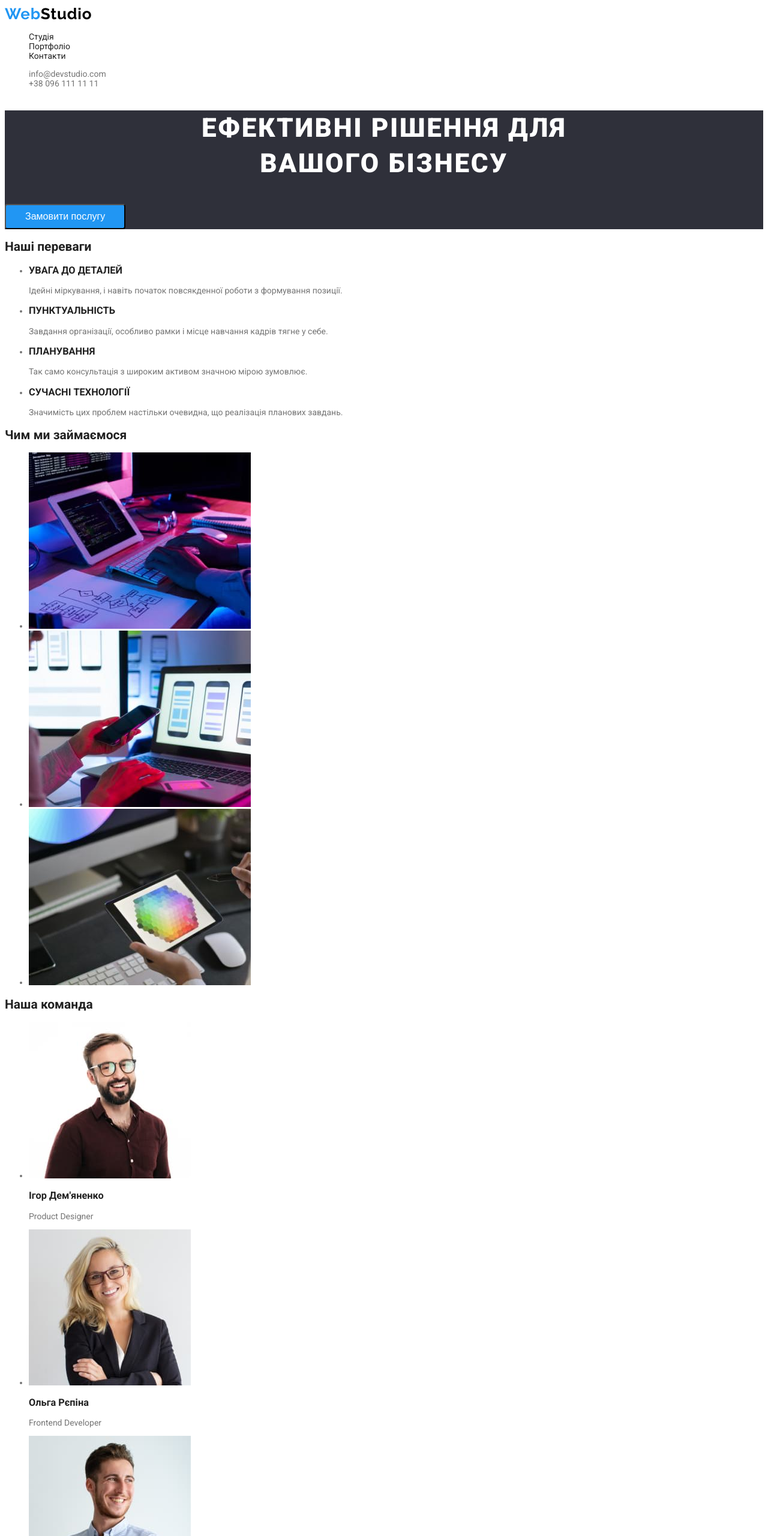
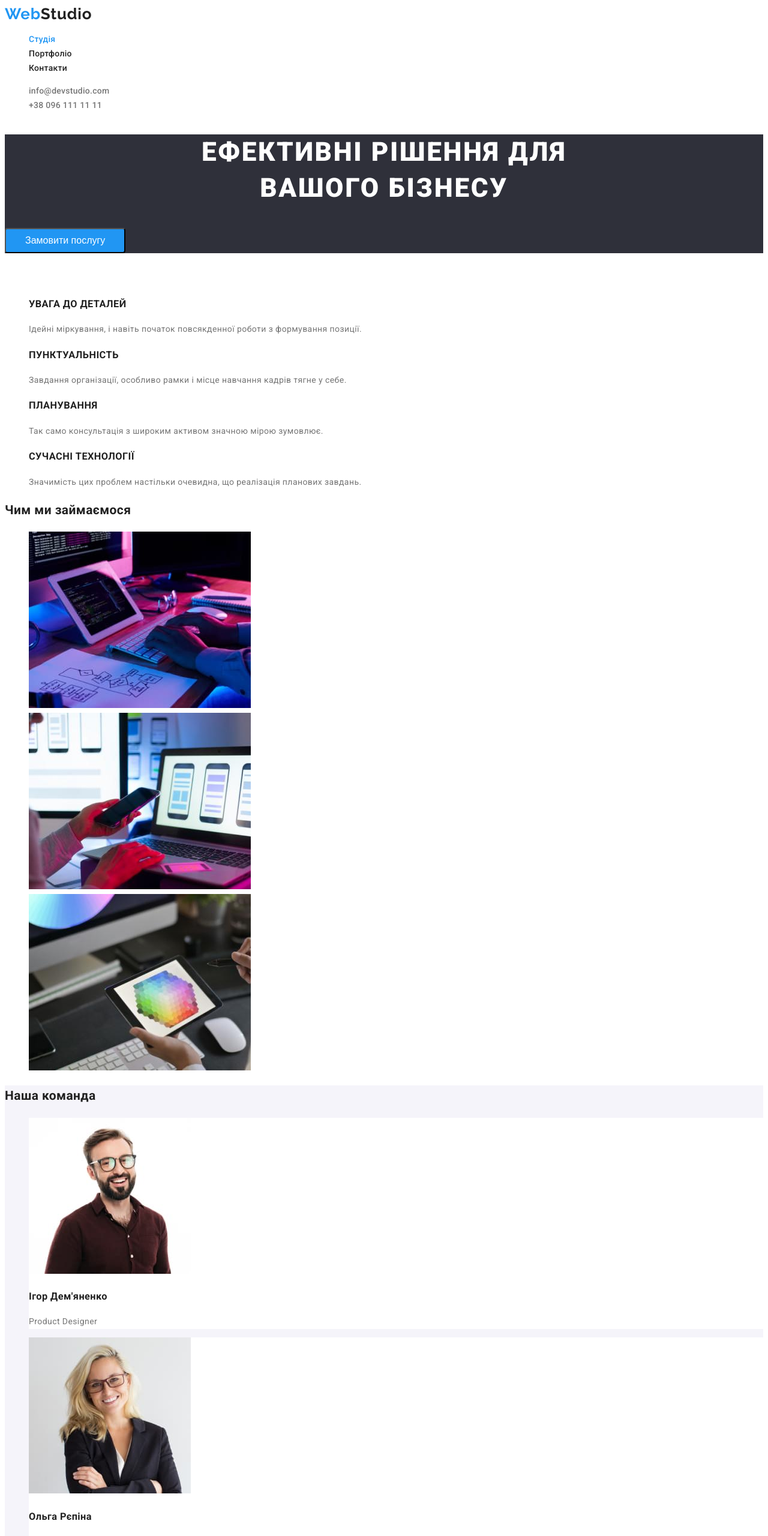
Before and after one commit to skyartartem/goit-markup-hw-02, a plain HTML site: page index.html in a window 1280 px wide. Shown: the top 2560 px of the page at 60% size. Drawn offline with Linux system fonts and the light colour scheme.

Commit message:
Final main index

```diff
--- a/css/styles.css
+++ b/css/styles.css
@@ -4,17 +4,22 @@
   --accent-color: #2196f3;
   --primary-text-color: #757575;
   --secondary-text-color: #212121;
+  --text-color-on-drk-bgrd:#ffffff;
+  --drk-bgrd-color: #2F303A;
 }
-
 
 /* Встановлює глобальні параметри на всю сторінку*/
 body {
-  font-family: "Roboto", sans-serif;
-  font-size: 14px;
-  font-style: normal;
+font-family: 'Roboto';
+font-style: normal;
+font-weight: 400;
+font-size: 14px;
+line-height: 1.71;
+letter-spacing: 0.03em;
   color: var(--primary-text-color);
   background-color: var(--main-bgrnd-color);
 }
+
 /* Приберає підкреслення з лінків*/
 .links {
   text-decoration: none;
@@ -24,7 +29,7 @@ body {
   list-style: none;
 }
 
-/* Стилізування логотипу */
+/* Стилізування логотипу капелюха */
 .logo {
   font-family: "Raleway";
   font-style: normal;
@@ -32,26 +37,43 @@ body {
   font-size: 26px;
   line-height: 31px;
   letter-spacing: 0.03em;
+  color: var(--accent-color);
   }
- .logo .accent {
-  color: var(--accent-color);
+
+.logo.black {
+  color: var(--secondary-text-color);
 }
-.logo .color-black {
-  color: #000000;
+
+/* Стилізація навігації */
+.site-nav .links {
+font-family: 'Roboto';
+font-style: normal;
+font-weight: 500;
+font-size: 14px;
+line-height: 1.14;
+letter-spacing: 0.02em;
+color: var(--secondary-text-color);
 }
-/* Стилізація навігації */
-.navigation-item {
-    color: var(--secondary-text-color);
+.site-nav .links.current {
+    color: var(--accent-color);
 }
-.navigation-item:hover,
-.navigation-item:focus
+.site-nav .links:hover,
+.site-nav .links:focus
  {
     color: var(--accent-color);
     text-shadow: 0px 4px 4px rgba(0, 0, 0, 0.25);
 }
+
+
 /* Стилізація контактів в капелюсі */
 .header-contact {
 color: var(--primary-text-color);
+font-family: 'Roboto';
+font-style: normal;
+font-weight: 500;
+font-size: 14px;
+line-height: 1.14;
+letter-spacing: 0.02em;
 }
 .header-contact:hover,
 .header-contact:focus
@@ -59,10 +81,12 @@ color: var(--primary-text-color);
 color: var(--accent-color);
 text-shadow: 0px 4px 4px rgba(0, 0, 0, 0.25);
 }
-/* Стилізація героя */
+
+/* Стилізація секції -герой- */
+
 .hero {
-background-color: #2F303A;
-color: var(--main-bgrnd-color);
+background-color: var(--drk-bgrd-color);
+color: var(--text-color-on-drk-bgrd);
     }
 .hero-title {
 font-style: normal;
@@ -77,19 +101,46 @@ text-transform: uppercase;
     font-size: 16px;
     text-align: center;
     background-color: var(--accent-color);
-    color: var(--main-bgrnd-color);
+    color: var(--text-color-on-drk-bgrd);
     padding: 10px 32px;
     border-radius: 4px;
 }
-h2,h3,h4 {color: var(--secondary-text-color);}
+/* встановлення ховера для кнопки форми чомусь не працює */
+/* .hero-buton:hover {
+    filter: drop-shadow(4px 4px 4px rgba(255, 255, 255, 0.43));
+} */
 
-.logo .color-white {
-  color: var(--main-bgrnd-color);
+/* Стилізуємо секцію -переваги- */
+
+.sec-benefits > .title-benefits {color: transparent;}
+.sec-benefits .title-item {color: var(--secondary-text-color);}
+
+/* Стилізуємо секцию -що ми робимо- */
+
+.sec-what .title {
+    color: var(--secondary-text-color);
 }
 
+/* Стилізуємо секцію -команда- */
+.sec-team {background-color:
+#F5F4FA;}
+.sec-team .title {
+    color: var(--secondary-text-color);
+}
+.sec-team .name-position {color: var(--secondary-text-color);}
+.position-card {background-color: var(--main-bgrnd-color);}
+
+/* Доповнює стилізацію нижнього логотипа */
+
+.logo.white {
+  color: var(--text-color-on-drk-bgrd);
+}
+
+/* Стилізация футера */
 .footer {
-    background-color: #2F303A;
+    background-color: var(--drk-bgrd-color);
 }
-.accent-color {color: var(--accent-color);}
-.color-white {color: var(--main-bgrnd-color);}
-.color-second {color: var(--primary-text-color);}
+/* .accent-color {color: var(--accent-color);} */
+.address {color: var(--text-color-on-drk-bgrd);}
+.mail {color: var(--primary-text-color);}
+.tel {color: var(--primary-text-color);}
--- a/index.html
+++ b/index.html
@@ -21,19 +21,24 @@
     <!-- Капелюх -->
     <header>
       <nav>
+
         <!-- Логотип чорний -->
+
         <a class="logo links" href="./index.html"
-          ><span class="accent">Web</span
-          ><span class="color-black">Studio</span></a
+          >Web<span class="logo black">Studio</span></a
         >
+
         <!-- Навігація -->
-        <ul class="list">
-          <li><a class="navigation-item links" href="./">Студія</a></li>
-          <li><a class="navigation-item links" href="./">Портфоліо</a></li>
-          <li><a class="navigation-item links" href="./">Контакти</a></li>
+
+        <ul class="site-nav list">
+          <li><a class="links current" href="./">Студія</a></li>
+          <li><a class="links" href="./portfolio.html">Портфоліо</a></li>
+          <li><a class="links" href="./">Контакти</a></li>
         </ul>
       </nav>
+
       <!-- Контакти в капелюсі чомусь окремо від навігаціі -->
+
       <ul class="list">
         <li>
           <a class="header-contact links" href="mailto:info@devstudio.com"
@@ -54,18 +59,19 @@
     <main>
 
       <!-- Герой -->
+
       <section class="hero">
         <h1 class="hero-title">Ефективні рішення для <br />вашого бізнесу</h1>
-        <!-- <a href="">Замовити послугу</a> -->
         <button class="hero-button" type="button">Замовити послугу</button>
       </section>
 
       <!-- Переваги -->
-      <section>
-        <h2>Наші переваги</h2>
-        <ul>
+
+      <section class="sec-benefits">
+        <h2 class="title-benefits">Наші переваги</h2>
+        <ul class="list">
           <li>
-            <h3>УВАГА ДО ДЕТАЛЕЙ</h3>
+            <h3 class="title-item">УВАГА ДО ДЕТАЛЕЙ</h3>
             <p>
               Ідейні міркування, і навіть початок повсякденної роботи з
               формування позиції.
@@ -73,7 +79,7 @@
           </li>
 
           <li>
-            <h3>ПУНКТУАЛЬНІСТЬ</h3>
+            <h3 class="title-item">ПУНКТУАЛЬНІСТЬ</h3>
             <p>
               Завдання організації, особливо рамки і місце навчання кадрів тягне
               у себе.
@@ -81,14 +87,14 @@
           </li>
 
           <li>
-            <h3>ПЛАНУВАННЯ</h3>
+            <h3 class="title-item">ПЛАНУВАННЯ</h3>
             <p>
               Так само консультація з широким активом значною мірою зумовлює.
             </p>
           </li>
 
           <li>
-            <h3>СУЧАСНІ ТЕХНОЛОГІЇ</h3>
+            <h3 class="title-item">СУЧАСНІ ТЕХНОЛОГІЇ</h3>
             <p>
               Значимість цих проблем настільки очевидна, що реалізація планових
               завдань.
@@ -96,10 +102,12 @@
           </li>
         </ul>
       </section>
+
       <!-- Чим ми займаємося -->
-      <section>
-        <h2>Чим ми займаємося</h2>
-        <ul>
+
+      <section class="sec-what">
+        <h2 class="title">Чим ми займаємося</h2>
+        <ul class="list">
           <li>
             <img src="./images/img-01.jpg" alt="codding process" width="370" />
           </li>
@@ -109,68 +117,83 @@
           </li>
         </ul>
       </section>
+
       <!-- Наша команда -->
-      <section>
-        <h2>Наша команда</h2>
-        <ul>
-          <li>
+
+      <section class="sec-team">
+        <h2 class="title">Наша команда</h2>
+        <ul class="list">
+          <li class="position-card">
             <img
               src="./images/photo-01.jpg"
               alt="Product Designer portrait"
               width="270"
             />
-            <h3>Ігор Дем'яненко</h3>
+            <h3 class="name-position">Ігор Дем'яненко</h3>
             <p>Product Designer</p>
           </li>
-          <li>
+          <li class="position-card">
             <img
               src="./images/photo-02.jpg"
               alt="Frontend Developer portrait"
               width="270"
             />
-            <h3>Ольга Рєпіна</h3>
+            <h3 class="name-position">Ольга Рєпіна</h3>
             <p>Frontend Developer</p>
           </li>
-          <li>
+          <li class="position-card">
             <img
               src="./images/photo-03.jpg"
               alt="Marketing manager portrait"
               width="270"
             />
-            <h3>Микола Тарасов</h3>
+            <h3 class="name-position">Микола Тарасов</h3>
             <p>Marketing</p>
           </li>
-          <li>
+          <li class="position-card">
             <img
               src="./images/photo-04.jpg"
               alt="UI Designer portrait"
               width="270"
             />
-            <h3>Михайло Єрмаков</h3>
+            <h3 class="name-position">Михайло Єрмаков</h3>
             <p>UI Designer</p>
           </li>
         </ul>
       </section>
     </main>
+
     <!-- Футер -->
+
     <footer class="footer">
-      <a class="logo links" href="./">
-        <span class="accent">Web</span
-        ><span class="color-white">Studio</span></a
+
+      <!-- Логотип білий -->
+
+      <a class="logo links" href="./index.html"
+        >Web<span class="logo white">Studio</span></a
       >
+      <!-- Адресса -->
       <address>
         <ul class="list">
           <li>
-            <a class="links color-white"
+            <a
+              class="links address"
               href="https://goo.gl/maps/CPtrU1FHBa2aNyZL9"
               target="_blank"
               rel="noopener noreferrer nofollow"
               >м. Київ, пр-т Лесі Українки, 26</a
             >
           </li>
-          <li><a class="color-second links" href="mailto:info@devstudio.com">info@devstudio.com</a></li>
           <li>
-            <a class="color-second links" href="tel:+380961111111" class="contact-link"
+            <a class="links mail" href="mailto:info@devstudio.com"
+              >info@devstudio.com</a
+            >
+          </li>
+          <li>
+            <a
+              class="links tel"
+              href="tel:+380961111111"
+              class="contact-link"
               >+38 096 111 11 11</a
             >
           </li>
```
Also changed, not shown: portfolio.html (added, +99 -0 lines).
